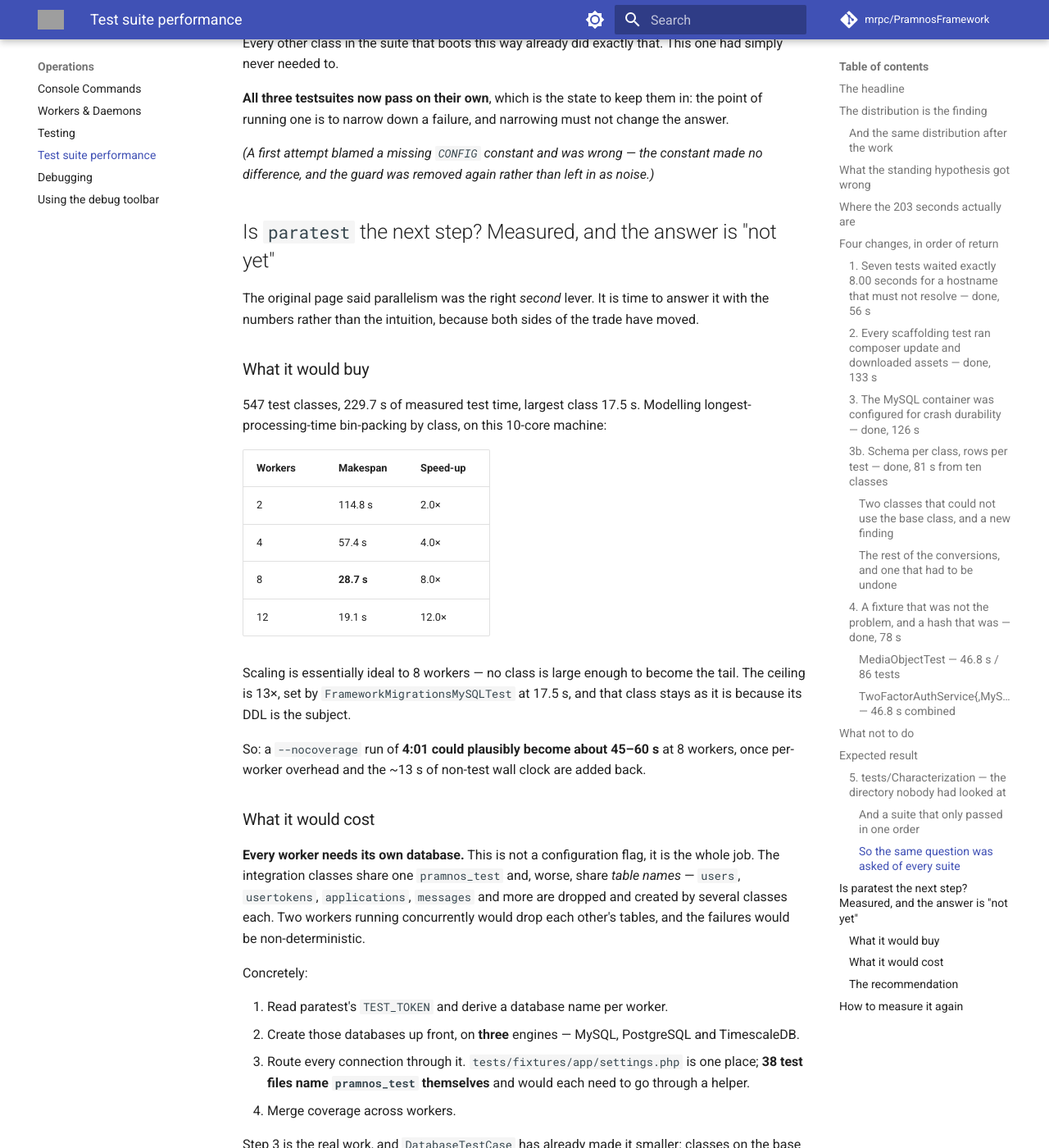
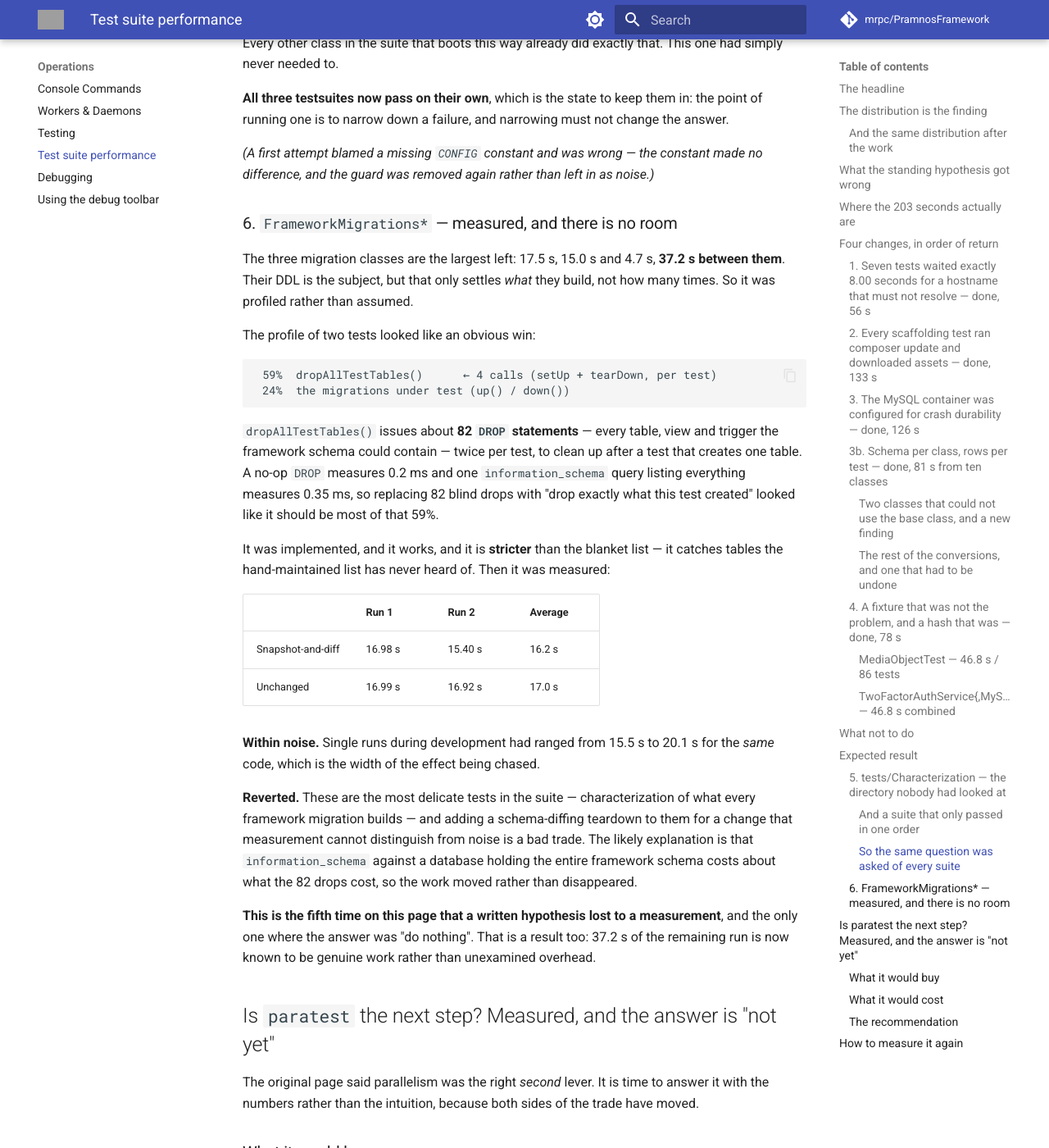
Before and after one commit to mrpc/PramnosFramework, an MkDocs documentation site: the page built from docs/Pramnos_Test_Suite_Performance.md, in a window 1280 px wide and 1400 px high, scrolled down 14769 px. Shown: the whole window at 82% size. Built offline with MkDocs 1.6.1 and Material for MkDocs 9.7.7, drawn with Linux system fonts in a browser that asks for light colours; comment, search, counter and statistics services are not loaded; some of the changed text lies outside the part shown; grey boxes are pictures that could not be loaded.

Commit message:
docs(testing): the migration classes were profiled, and left alone
The three FrameworkMigrations classes are 37.2s between them, the largest left in
the suite. Their DDL is the subject, but that settles what they build, not how many
times, so they were profiled rather than assumed.

The profile looked like an obvious win: dropAllTestTables() was 59% of two tests
against 24% for the migrations under test. It issues ~82 DROP statements - every
table, view and trigger the framework schema could contain - twice per test, to
clean up after a test that creates one table. A no-op DROP measures 0.2ms and one
information_schema listing measures 0.35ms.

Replacing 82 blind drops with "drop exactly what this test created" was implemented,
works, and is stricter than the blanket list. Measured across repeated runs it came
out at 16.2s against 17.0s unchanged - within noise, where single runs of the same
code had ranged 15.5s to 20.1s.

Reverted. These are the most delicate tests in the suite, and a schema-diffing
teardown is a bad trade for an effect measurement cannot distinguish from noise. The
likely explanation is that information_schema against a database holding the whole
framework schema costs about what the drops cost, so the work moved rather than
disappeared.

Fifth time on that page a written hypothesis lost to a measurement, and the only one
where the answer was "do nothing" - which is a result: 37.2s of the remaining run is
now known to be genuine work rather than unexamined overhead.

````diff
--- a/docs/Pramnos_Test_Suite_Performance.md
+++ b/docs/Pramnos_Test_Suite_Performance.md
@@ -570,6 +570,46 @@ of running one is to narrow down a failure, and narrowing must not change the an
 *(A first attempt blamed a missing `CONFIG` constant and was wrong — the constant made no
 difference, and the guard was removed again rather than left in as noise.)*
 
+### 6. `FrameworkMigrations*` — measured, and there is no room
+
+The three migration classes are the largest left: 17.5 s, 15.0 s and 4.7 s, **37.2 s
+between them**. Their DDL is the subject, but that only settles *what* they build, not how
+many times. So it was profiled rather than assumed.
+
+The profile of two tests looked like an obvious win:
+
+```
+ 59%  dropAllTestTables()      ← 4 calls (setUp + tearDown, per test)
+ 24%  the migrations under test (up() / down())
+```
+
+`dropAllTestTables()` issues about **82 `DROP` statements** — every table, view and trigger
+the framework schema could contain — twice per test, to clean up after a test that creates
+one table. A no-op `DROP` measures 0.2 ms and one `information_schema` query listing
+everything measures 0.35 ms, so replacing 82 blind drops with "drop exactly what this test
+created" looked like it should be most of that 59%.
+
+It was implemented, and it works, and it is **stricter** than the blanket list — it catches
+tables the hand-maintained list has never heard of. Then it was measured:
+
+| | Run 1 | Run 2 | Average |
+| --- | --- | --- | --- |
+| Snapshot-and-diff | 16.98 s | 15.40 s | 16.2 s |
+| Unchanged | 16.99 s | 16.92 s | 17.0 s |
+
+**Within noise.** Single runs during development had ranged from 15.5 s to 20.1 s for the
+*same* code, which is the width of the effect being chased.
+
+**Reverted.** These are the most delicate tests in the suite — characterization of what every
+framework migration builds — and adding a schema-diffing teardown to them for a change that
+measurement cannot distinguish from noise is a bad trade. The likely explanation is that
+`information_schema` against a database holding the entire framework schema costs about what
+the 82 drops cost, so the work moved rather than disappeared.
+
+**This is the fifth time on this page that a written hypothesis lost to a measurement**, and
+the only one where the answer was "do nothing". That is a result too: 37.2 s of the remaining
+run is now known to be genuine work rather than unexamined overhead.
+
 ## Is `paratest` the next step? Measured, and the answer is "not yet"
 
 The original page said parallelism was the right *second* lever. It is time to answer it with
@@ -630,9 +670,8 @@ What is left that is cheaper, from the distribution above:
   target, but the same `setUp()` patterns already documented here.
 - `Characterization` was **17% of the time for 8.5% of the tests**; item 5 took the largest
   class in it and left the rest, which is 12 ms per test and not worth touching.
-- `FrameworkMigrations{MySQL,PostgreSQL,TimescaleDB}Test` are 37.2 s between them, the three
-  largest classes left. Their DDL is the subject, but *how many times* they build it may not
-  be.
+- ~~`FrameworkMigrations{MySQL,PostgreSQL,TimescaleDB}Test`~~ — profiled and left alone; see
+  item 6. Their 37.2 s is genuine work.
 
 Revisit parallelism when those are done and the suite is around two minutes, or immediately if
 CI wall-clock becomes the binding constraint rather than a developer's patience. The
````
